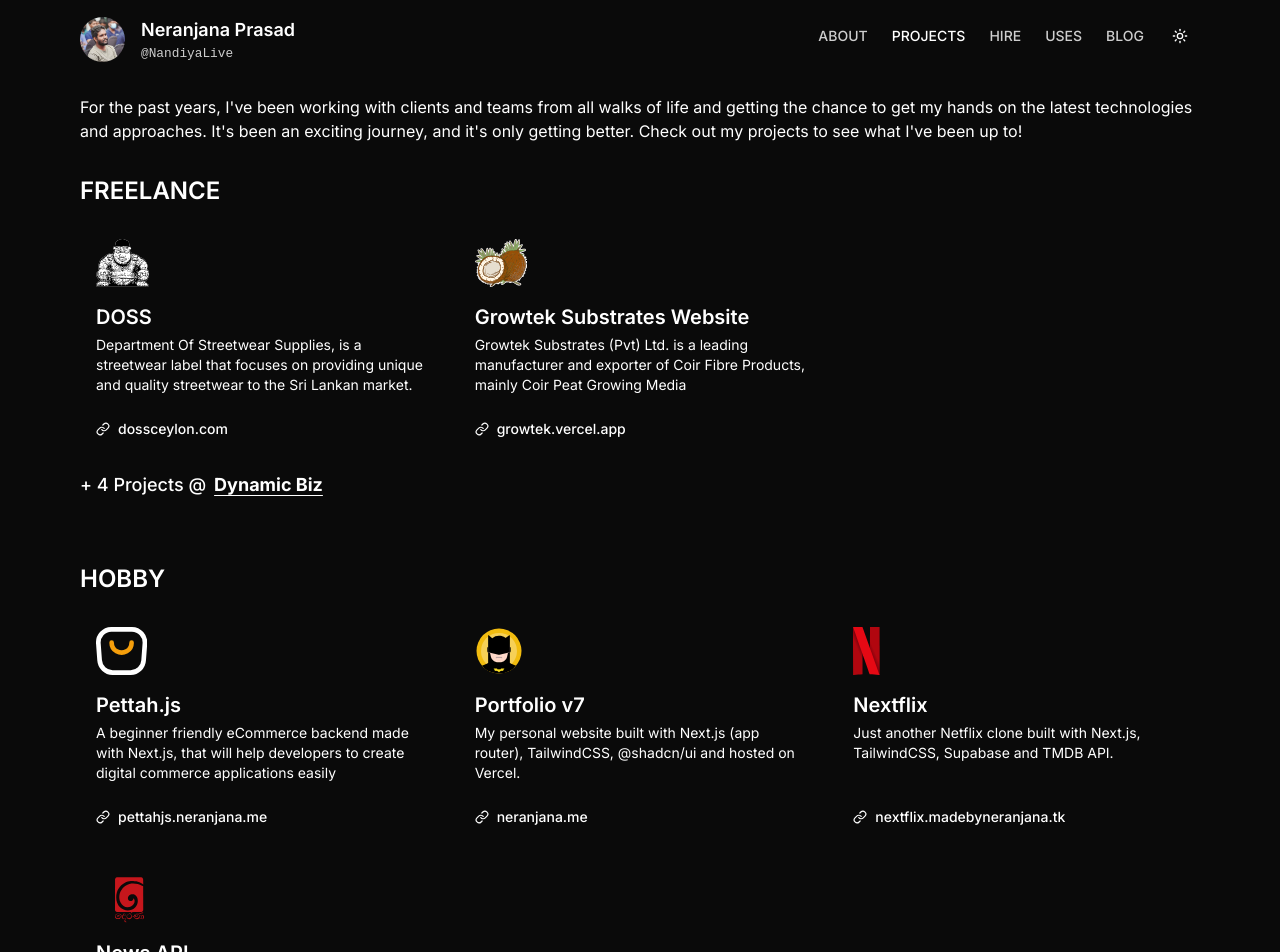
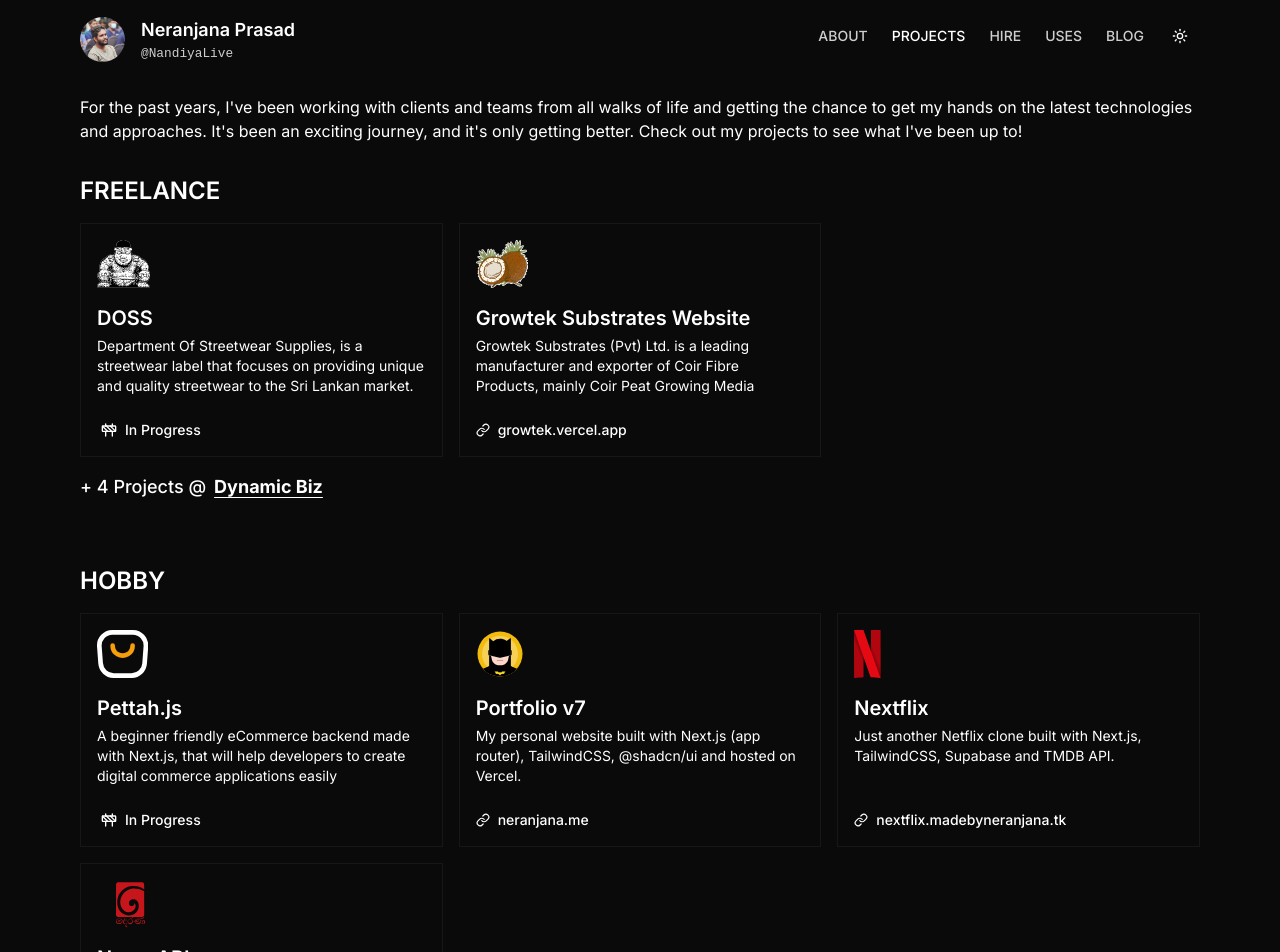
Before and after one commit to NandiyaLive/neranjana.me, a Next.js app: page /projects in a window 1280 px wide. Shown: the top 952 px of the page. Built offline with nearby package versions, Linux system fonts and the light colour scheme.

Commit message:
added: completed state for projects

```diff
--- a/src/app/hire/components/ContactForm.js
+++ b/src/app/hire/components/ContactForm.js
@@ -125,7 +125,9 @@ export function ContactForm() {
             render={({ field }) => (
               <FormItem>
                 <FormLabel className="block">Timeline</FormLabel>
-                <FormDescription className="mb-2">Minimum of 2 weeks is needed for development.</FormDescription>
+                <FormDescription className="mb-2">
+                  Minimum of 2 weeks is needed for development, but we can discuss.
+                </FormDescription>
                 <FormControl>
                   <Popover disabled={loading} className="sm:w-full">
                     <PopoverTrigger asChild>
@@ -171,7 +173,7 @@ export function ContactForm() {
               <FormItem>
                 <FormLabel>Description</FormLabel>
                 <FormControl>
-                  <Textarea disabled={loading} rows={5} placeholder="Tell us about your project" {...field} />
+                  <Textarea disabled={loading} rows={8} placeholder="Tell us about your project" {...field} />
                 </FormControl>
                 <FormMessage />
               </FormItem>
--- a/src/app/projects/data/hobby.js
+++ b/src/app/projects/data/hobby.js
@@ -23,6 +23,7 @@ export const hobby = [
       </svg>
     ),
     url: "pettahjs.neranjana.me",
+    completed: false,
   },
   {
     name: "Portfolio v7",
@@ -67,6 +68,7 @@ export const hobby = [
       </svg>
     ),
     url: "neranjana.me",
+    completed: true,
   },
   {
     name: "Nextflix",
@@ -112,6 +114,7 @@ export const hobby = [
       </svg>
     ),
     url: "nextflix.madebyneranjana.tk",
+    completed: true,
   },
   {
     name: "News API",
@@ -129,5 +132,6 @@ export const hobby = [
       </svg>
     ),
     url: "newsapi.madebyneranjana.tk",
+    completed: true,
   },
 ];
--- a/src/app/projects/page.js
+++ b/src/app/projects/page.js
@@ -2,6 +2,8 @@ import { Link } from "lucide-react";
 
 import { freelance } from "./data/freelance";
 import { hobby } from "./data/hobby";
+import { Construction } from "lucide-react";
+
 
 export const metadata = {
   title: "Projects",
@@ -19,9 +21,9 @@ const ProjectsPage = () => {
       <h3 className="text-2xl uppercase font-semibold mt-8 mb-2">Freelance</h3>
 
       <div className="grid grid-cols-3 gap-4 mt-4 md:grid-cols-2 sm:grid-cols-1">
-        {freelance.map(({ name, description, logo, url }, index) => (
+        {freelance.map(({ name, description, logo, url, completed }, index) => (
           <div
-            className="flex flex-col justify-between hover:bg-neutral-100 transition-colors ease-in-out duration-300 p-4 select-none group dark:hover:bg-neutral-900"
+            className="flex flex-col justify-between hover:bg-neutral-100 transition-colors ease-in-out duration-300 p-4 select-none group border border-neutral-900 dark:hover:bg-neutral-900"
             key={index}
           >
             <div>
@@ -31,10 +33,19 @@ const ProjectsPage = () => {
             </div>
 
             <div className="flex items-center gap-2 mt-6 font-medium text-sm group-hover:text-yellow-500 transition-colors ease-in-out duration-300">
+              {completed ? (
+                <>
                   <Link size={14} />
                   <a href={`https://${url}`} target="_blank" rel="noopener noreferrer">
                     {url}
                   </a>
+                </>
+              ) : (
+                <p className="flex items-center gap-1">
+                  <Construction className="h-4" />
+                  In Progress
+                </p>
+              )}
             </div>
           </div>
         ))}
@@ -55,9 +66,9 @@ const ProjectsPage = () => {
       <h3 className="text-2xl uppercase font-semibold mt-16 mb-2">Hobby</h3>
 
       <div className="grid grid-cols-3 gap-4 mt-4 md:grid-cols-2 sm:grid-cols-1">
-        {hobby.map(({ name, description, logo, url }, index) => (
+        {hobby.map(({ name, description, logo, url, completed }, index) => (
           <div
-            className="flex flex-col justify-between hover:bg-neutral-100 transition-colors ease-in-out duration-300 p-4 select-none group dark:hover:bg-neutral-900"
+            className="flex flex-col justify-between hover:bg-neutral-100 transition-colors ease-in-out duration-300 p-4 select-none group border border-neutral-900 dark:hover:bg-neutral-900"
             key={index}
           >
             <div>
@@ -67,10 +78,19 @@ const ProjectsPage = () => {
             </div>
 
             <div className="flex items-center gap-2 mt-6 font-medium text-sm group-hover:text-yellow-500 transition-colors ease-in-out duration-300">
+              {completed ? (
+                <>
                   <Link size={14} />
                   <a href={`https://${url}`} target="_blank" rel="noopener noreferrer">
                     {url}
                   </a>
+                </>
+              ) : (
+                <p className="flex items-center gap-1">
+                  <Construction className="h-4" />
+                  In Progress
+                </p>
+              )}
             </div>
           </div>
         ))}
```
Also changed, not shown: src/app/projects/data/freelance.js. Lines whose indentation alone changed are shown as unchanged.
